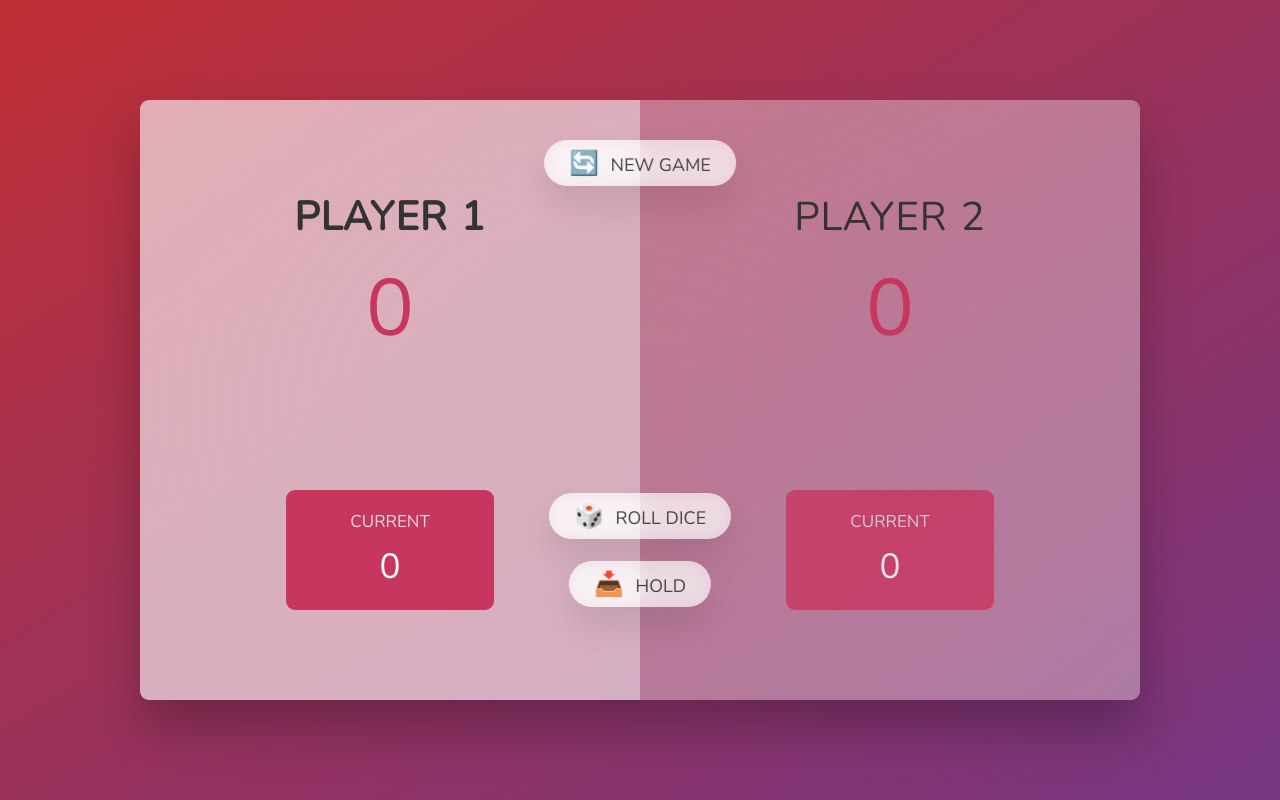
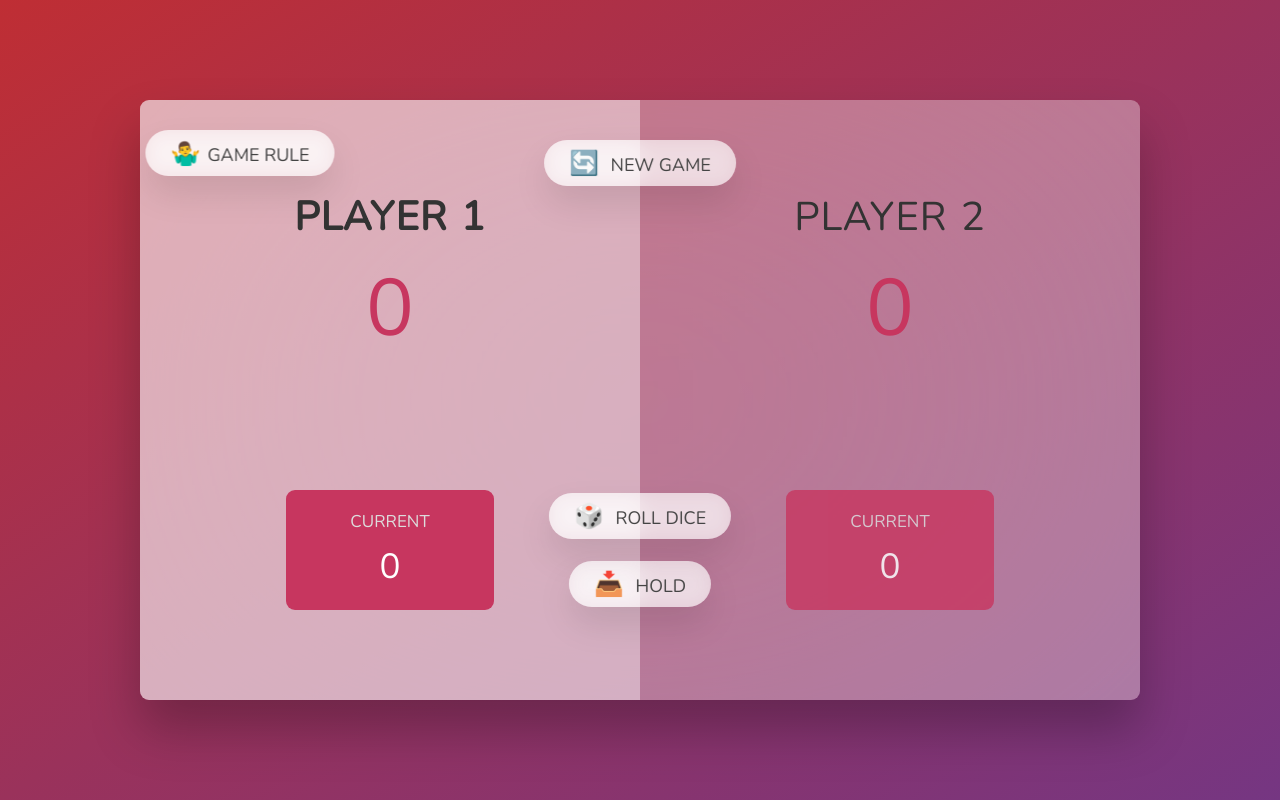
Before and after one commit to vksingh123/rollthedice, a plain HTML site: page index.html in a window 1280 px wide. Drawn offline with nearby package versions, Linux system fonts and the light colour scheme.

Commit message:
Second commit

```diff
--- a/index.html
+++ b/index.html
@@ -32,6 +32,7 @@
     <button class="btn btn--new">🔄 New game</button>
     <button class="btn btn--roll">🎲 Roll dice</button>
     <button class="btn btn--hold">📥 Hold</button>
+    <button class="btn btn--gamerule"> 🤷‍♂️Game Rule</button>
   </main>
   <script src="script.js"></script>
 </body>
--- a/style.css
+++ b/style.css
@@ -139,6 +139,12 @@ main {
   top: 46.1rem;
 }
 
+.btn--gamerule {
+  position: absolute;
+  left: 10%;
+  top: 5%;
+}
+
 .btn:active {
   transform: translate(-50%, 3px);
   box-shadow: 0 1rem 2rem rgba(0, 0, 0, 0.15);
```
